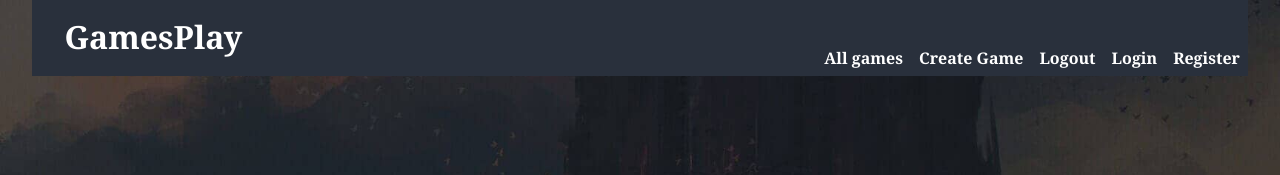
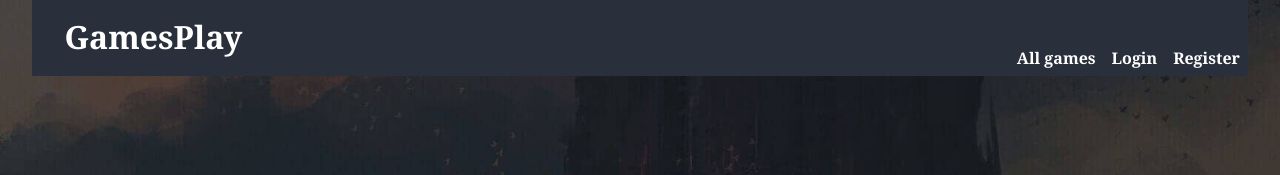
Before and after one commit to iva-garlova/GamePlay, a React (Vite) app in the folder client/src/: page / in a window 1280 px wide. Shown: the top 175 px of the page. Built offline with nearby package versions, Linux system fonts and the light colour scheme.

Commit message:
add dynamic navigation

```diff
--- a/client/src/components/header-navigation/Header.jsx
+++ b/client/src/components/header-navigation/Header.jsx
@@ -1,6 +1,11 @@
+import { useContext } from "react";
 import { Link } from "react-router";
+import { UserContext } from "../../contexts/UserContext";
 
 export default function Header() {
+
+    const {email} = useContext(UserContext);
+
     return (
 
         <header>
@@ -9,15 +14,22 @@ export default function Header() {
         <nav>
             <Link to="/games">All games</Link>
             {/* <!-- Logged-in users --> */}
-            <div id="user">
+            {email
+               ? (
+                <div id="user">
                 <Link to="/games/create">Create Game</Link>
                 <Link to="/logout">Logout</Link>
+                {email}
             </div>
-            {/* <!-- Guest users --> */}
-            <div id="guest">
+            )
+            : (
+                <div id="guest">
                 <Link to="/login">Login</Link>
                 <Link to="/register">Register</Link>
             </div>
+            )
+        }
+
         </nav>
     </header>
 
```
